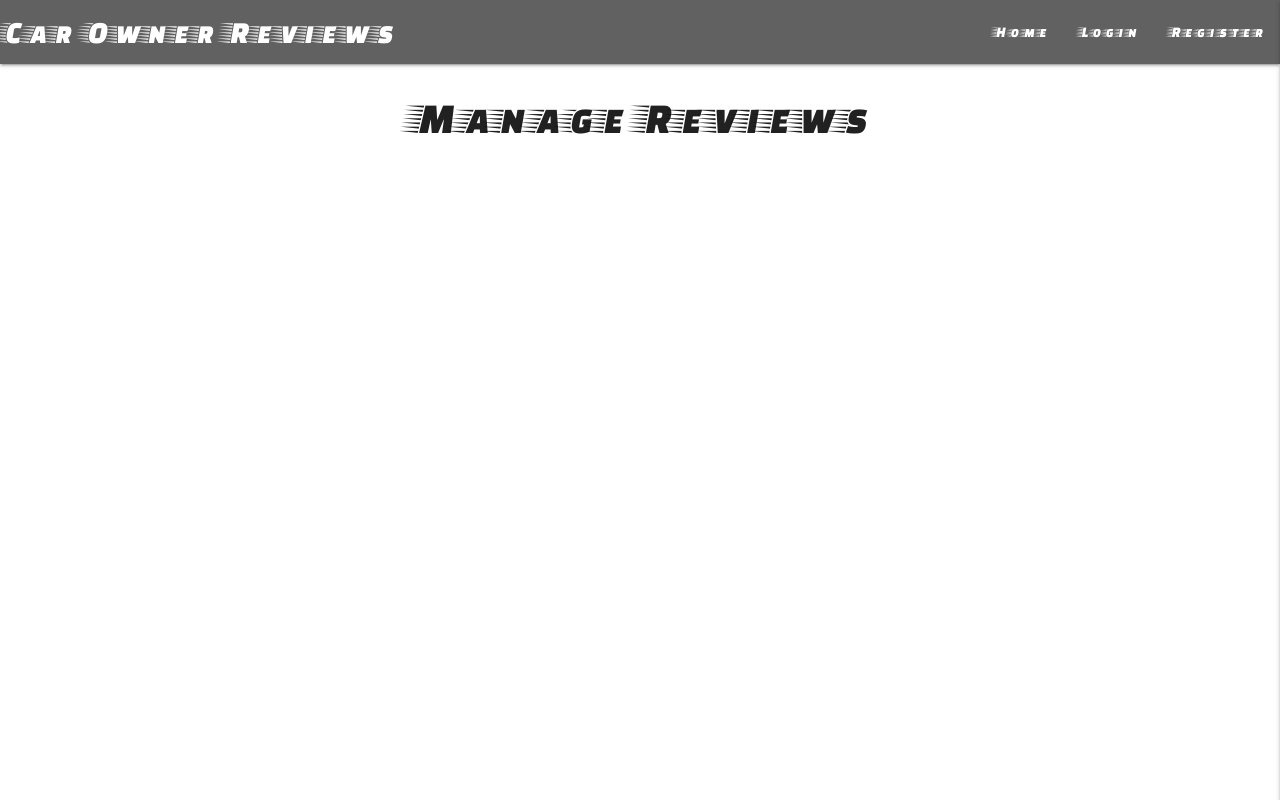
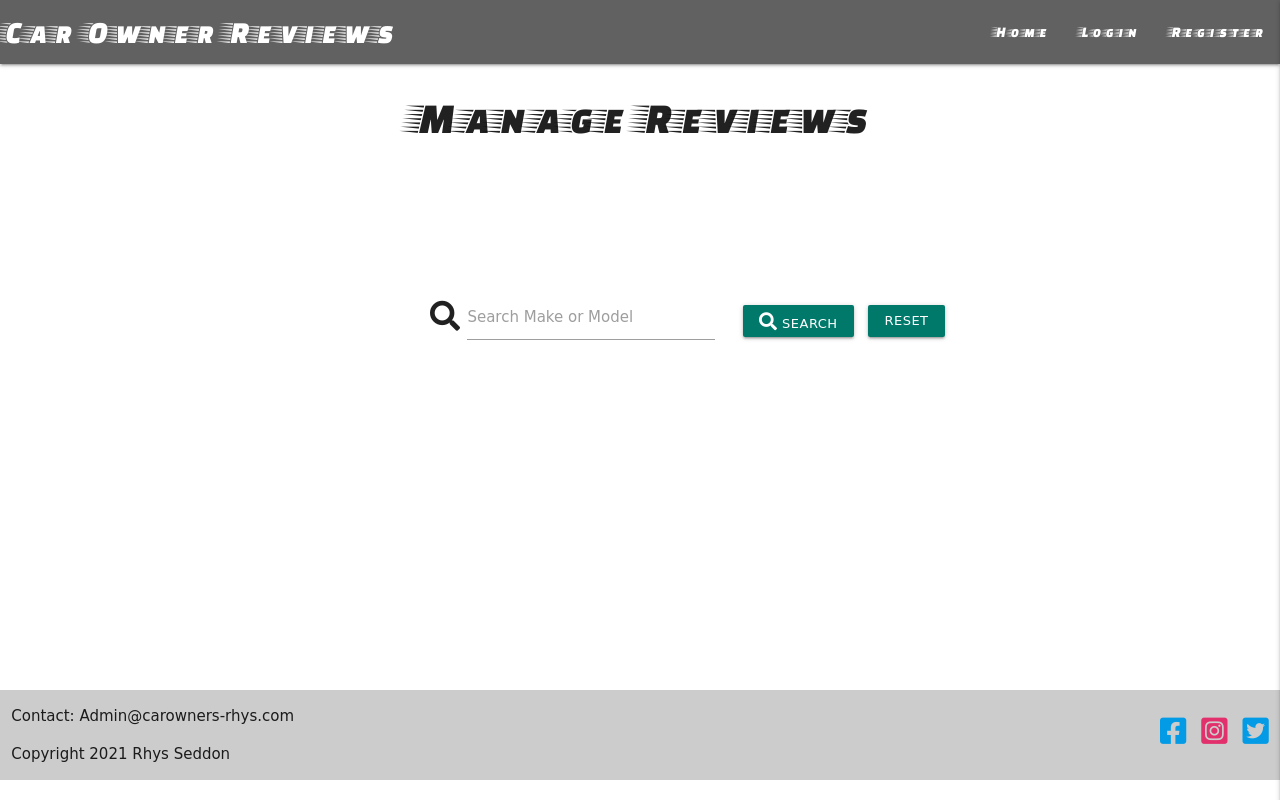
Before and after one commit to rhysseddon/Car-Owner-Reviews-MS3-Project, a Flask app: page /get_manage in a window 1280 px wide; the page is wider, and only the part inside the window is pictured. Run offline with Flask 2, Linux system fonts and the light colour scheme; data that the repository does not hold is empty; some libraries are stand-ins or nearby versions; some web fonts are replaced.

Commit message:
Add functional search bar to manage reviews page and add footer to all pages

```diff
--- a/app.py
+++ b/app.py
@@ -29,6 +29,9 @@ def get_reviews():
 def search():
     query = request.form.get("query")
     reviews = list(mongo.db.reviews.find({"$text": {"$search": query}}))
+    if session["user"] == "admin":  # And on manage reviews page??
+        return render_template("manage_reviews.html", reviews=reviews)
+
     return render_template("home.html", reviews=reviews)
 
 
--- a/static/css/style.css
+++ b/static/css/style.css
@@ -1,4 +1,3 @@
-
 .welcome {
     height: 250px;
 }
@@ -9,6 +8,13 @@
     padding-left: 12%;
     padding-top: 10vh;
 }
+
+.admin-search-bar{
+    padding-left: 33%;
+    padding-top: 15vh;
+}
+
+
 nav, h1, h2, h3, h4 {
     font-family: 'Faster One', cursive;
     letter-spacing: 2px;
@@ -34,6 +40,28 @@ body, button {
     margin: 10px;
     line-height: 35px;;
 }
+/* Creates a sticky footer  */
+body {
+    display: flex;
+    min-height: 100vh;
+    flex-direction: column;
+  }
+main {
+    flex: 1 0 auto;
+  }
+
+.footer {
+ height: auto;
+ background-color: rgba(0, 0, 0, 0.2);
+
+}
+.social {
+    font-size: 30px;
+    margin-top: 2%;
+}
+.insta {
+    color: #e1306c;;
+}
 /* Mobile view */
 @media (max-width: 500px) {
 nav .brand-logo {
--- a/templates/base.html
+++ b/templates/base.html
@@ -75,6 +75,19 @@
         {% endblock %}
     </main>
 
+    <footer>
+        <div class="row footer">
+            <div class="col s6">
+                <p>Contact: Admin@carowners-rhys.com</p>
+                <p>Copyright 2021 Rhys Seddon</p>
+            </div>
+            <div class="col s6 social">
+                <a href="www.twitter.com"><i class="fab fa-twitter-square right"></i></a>
+                <a href="www.instagram.com"><i class="fab fa-instagram-square right insta"></i></a>
+                <a href="www.facebook.com"><i class="fab fa-facebook-square right"></i></a>
+            </div>
+        </div>
+    </footer>
     <!-- J Query CDN -->
     <script src="https://code.jquery.com/jquery-3.5.1.min.js"
     integrity="sha256-9/aliU8dGd2tb6OSsuzixeV4y/faTqgFtohetphbbj0=" crossorigin="anonymous"></script>
--- a/templates/home.html
+++ b/templates/home.html
@@ -14,7 +14,7 @@
                     Login <i class="fas fa-sign-in-alt prefix white-text"></i></a>
         </div>
         <!--Search Section  -->
-    <div class="col s12 m6 home-search center-align">
+        <div class="col s12 m6 home-search center-align">
             <form action="{{ url_for('search') }}" method="POST">
                 <div class="row valign-wrapper center-align search-bar">
                     <div class="input-field col 12">
--- a/templates/manage_reviews.html
+++ b/templates/manage_reviews.html
@@ -2,7 +2,24 @@
 {% block content %}
 
     <h3 class="center-align">Manage Reviews</h3>
+            <div class="col s12 home-search center-align">
+            <form action="{{ url_for('search') }}" method="POST">
+                <div class="row valign-wrapper center-align admin-search-bar">
+                    <div class="input-field col 12">
+                        <i class="fas fa-search prefix"></i>
+                        <input type="text" name="query" id="query" minlength="3" class="validate" required>
+                        <label for="query">Search Make or Model</label>
+                    </div>
+                    <div class="col 12">
+                        <button type="submit" class="btn-small teal darken-2">
+                        <i class="fas fa-search"></i> Search </button>
+                        <a href="{{ url_for('get_reviews') }}" class="btn-small teal darken-2">Reset</a>
+                    </div>
+                </div>
+            </form>
+        </div>
     <div class="container">
+        {% if reviews|length > 0 %}
         <ul class="collapsible popout">
             {% for review in reviews %}
                 <li>
@@ -38,5 +55,6 @@
                 </li>
             {% endfor %}
         </ul>
+        {% endif %}
     </div>
 {% endblock %}
```
